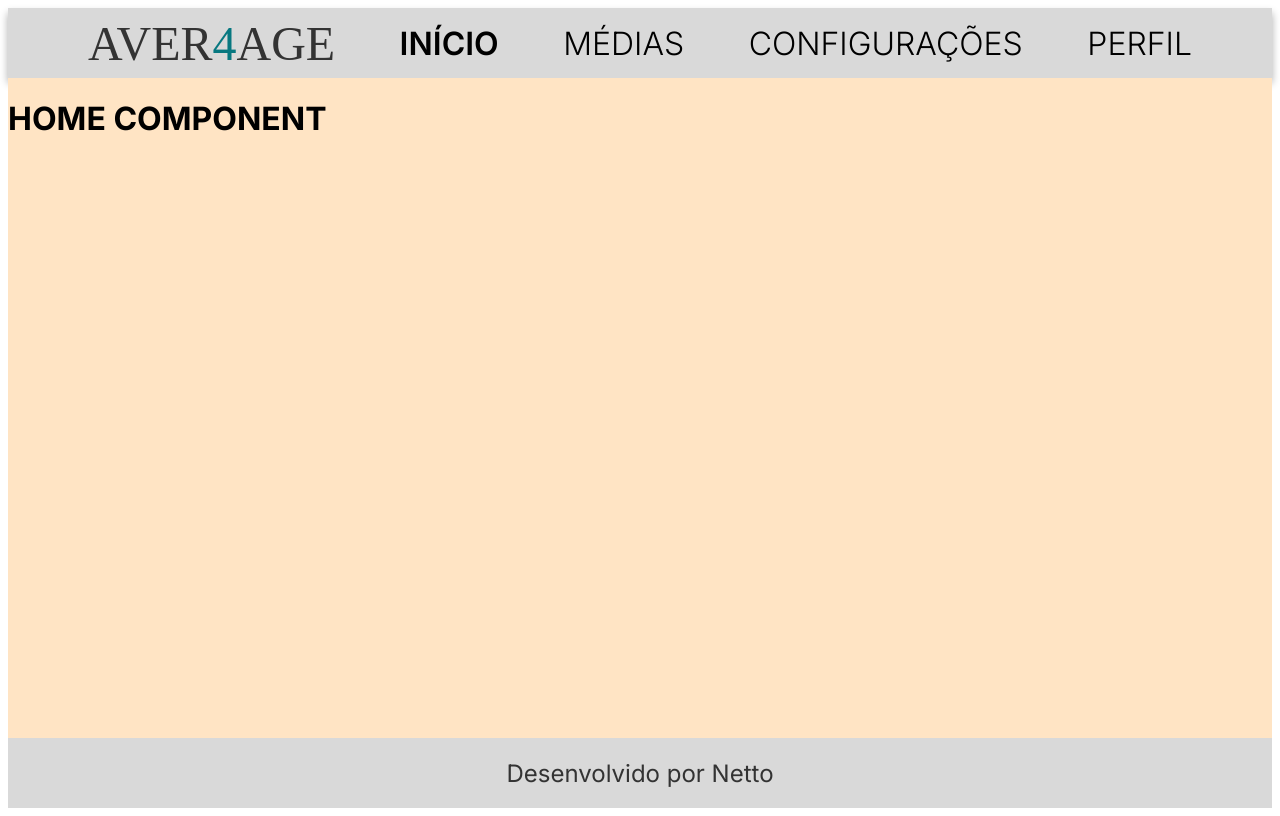
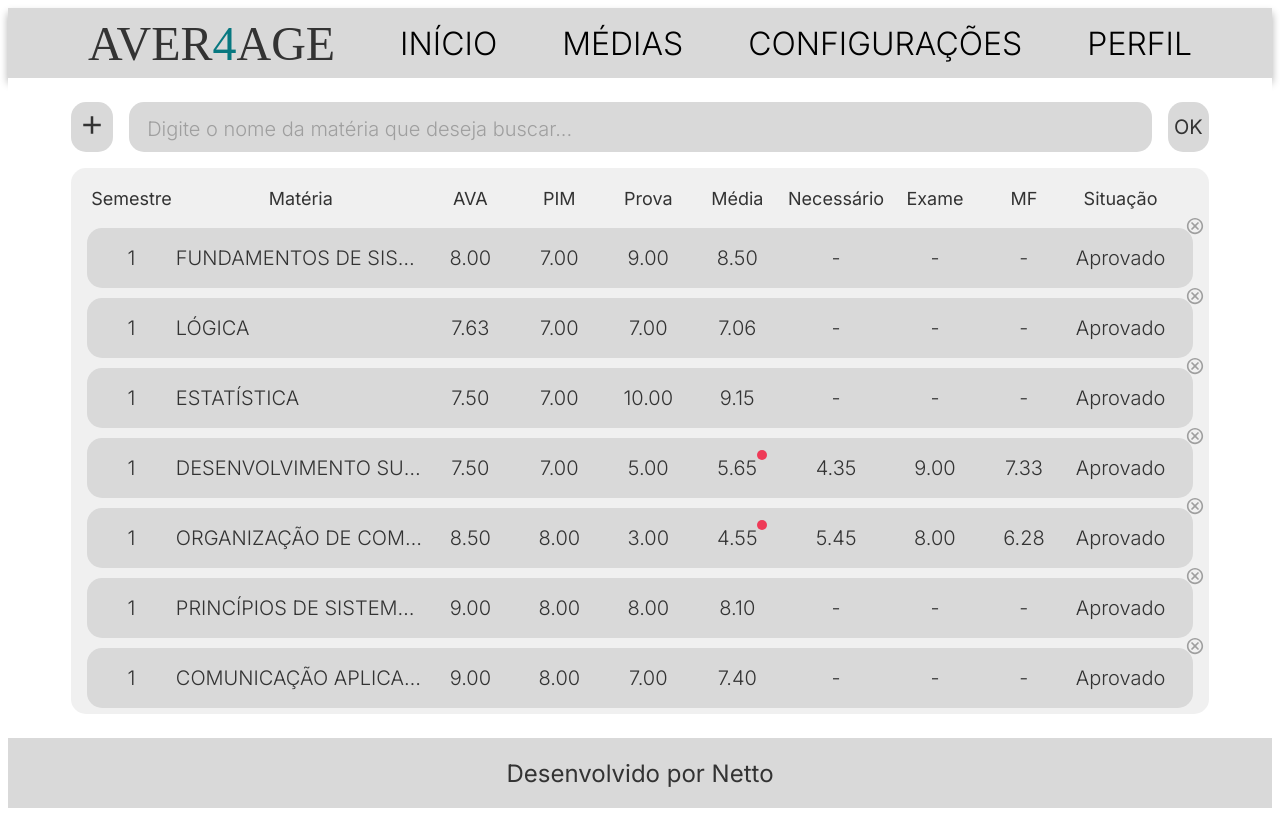
Before and after one commit to netto0/aver4age, a React (Vite) app: page / in a window 1280 px wide. Built offline with nearby package versions, Linux system fonts and the light colour scheme; data requests are answered from the project's data file; a web font is replaced by a local one.

Commit message:
so many changes

```diff
--- a/src/components/elements/Input.jsx
+++ b/src/components/elements/Input.jsx
@@ -1,10 +1,10 @@
 import styles from "./Input.module.css";
 
-export default function Input({ icon, label, value, align = "center", ...rest }) {
+export default function Input({ icon, label, value, onlyRead, align = "center", ...rest }) {
   return (
     <div className={styles.inputContainer}>
       {label && <label>{label}</label>}
-      <input type="text" value = {value || ""} {...rest} style={{ textAlign: align }} />
+      <input type="text" value = {value || ""} {...rest} readOnly={onlyRead} style={{ textAlign: align }} />
       {icon && (
         <button className={styles.button}>
           <span className={styles.svg}>{icon}</span>
--- a/src/components/elements/Input.module.css
+++ b/src/components/elements/Input.module.css
@@ -51,3 +51,18 @@
 .button:hover {
     cursor: pointer;
 }
+
+input:read-only {
+    /* border: 1px solid rgb(255, 111, 111); */
+    color: #fff;
+    box-shadow:
+    0 0 10px 0px red;
+}
+
+input:read-only:hover {
+    cursor: not-allowed;
+}
+
+input:read-only:focus {
+    outline: none;
+}
--- a/src/components/pages/Averages/ListBox.jsx
+++ b/src/components/pages/Averages/ListBox.jsx
@@ -36,7 +36,6 @@ export default function ListBox() {
     const response = await getSubject(id);
     if (response) {
       setFormData({ ...response });
-      // setFormData({...formData});
     }
   }, []);
 
@@ -52,14 +51,8 @@ export default function ListBox() {
     setModalActive(<DeleteSubjectBox />);
   };
 
-  const orderBy = (array, key, isNumber = true, descending = false) => {
-    if (isNumber) {
-      if (descending) {
-        return [...array].sort((a, b) => a[key] - b[key]);
-      } else {
-        return [...array].sort((a, b) => b[key] - a[key]);
-      }
-    } else {
+  const orderBy = (array, key, descending = false) => {
+    if(["name", "situation"].includes(key)){
       if (descending) {
         return [...array].sort((a, b) =>
           a[key].toLowerCase() < b[key].toLowerCase() ? -1 : 1
@@ -69,10 +62,17 @@ export default function ListBox() {
           a[key].toLowerCase() < b[key].toLowerCase() ? 1 : -1
         );
       }
+    } else {
+      if (descending) {
+        return [...array].sort((a, b) => a[key] - b[key]);
+      } else {
+        return [...array].sort((a, b) => b[key] - a[key]);
+      }
     }
+
   };
 
-  const ordered = orderBy(subjects, activeFilter[0], true, activeFilter[1]);
+  const ordered = orderBy(subjects, activeFilter[0], activeFilter[1]);
 
   useEffect(() => {
     getData();
@@ -80,6 +80,7 @@ export default function ListBox() {
 
   return (
     <div className={styles.listboxContainer}>
+      {/* {`${activeFilter[0]} | ${activeFilter[1] ? "Crescente" : "Decrescente"}`} */}
       <table>
         <thead>
           <tr>
@@ -95,9 +96,9 @@ export default function ListBox() {
                 (activeFilter[1] ? <LiaSortUpSolid /> : <LiaSortDownSolid />)}
             </th>
 
-            <th id="ava" onClick={(e) => changeFilter(e)}>
+            <th id="sum" onClick={(e) => changeFilter(e)}>
               AVA
-              {activeFilter[0] === "ava" &&
+              {activeFilter[0] === "sum" &&
                 (activeFilter[1] ? <LiaSortUpSolid /> : <LiaSortDownSolid />)}
             </th>
 
@@ -153,9 +154,16 @@ export default function ListBox() {
               subject.ava2,
               subject.ava3,
               subject.ava4,
-            ].includes("", null)
-
-            if (searchBarValue == "" || subject.name.includes(searchBarValue)) {
+            ].includes("", null);
+            if (
+              searchBarValue == "" ||
+              subject.name
+                .normalize("NFD")
+                .replace(/\p{Mn}/gu, "")
+                .includes(
+                  searchBarValue.normalize("NFD").replace(/\p{Mn}/gu, "")
+                )
+            ) {
               return (
                 <tr
                   key={subject.id}
@@ -168,6 +176,7 @@ export default function ListBox() {
 
                   <td
                     id="name"
+                    title={subject.name}
                     onClick={(e) => openEditPage(e)}
                     className={styles.subjectName}
                   >
@@ -179,7 +188,7 @@ export default function ListBox() {
                     onClick={(e) => openEditPage(e)}
                     className={`${styles.defaultWidth} ${styles.withCircle}`}
                   >
-                    {subject.sum}
+                    {Number(subject.sum).toFixed(2)}
                     {avaGradePending && (
                       <div
                         className={`${styles.indicatorCircle} ${styles.yellow}`}
@@ -210,7 +219,7 @@ export default function ListBox() {
                     onClick={(e) => openEditPage(e)}
                   >
                     {subject.average ? subject.average : "-"}
-                    {(subject.average < 7 && subject.average) && (
+                    {subject.average < 7 && subject.average && (
                       <div
                         className={`${styles.indicatorCircle} ${styles.red}`}
                         title="Média insuficiente"
--- a/src/components/pages/Averages/ListBox.module.css
+++ b/src/components/pages/Averages/ListBox.module.css
@@ -3,21 +3,19 @@
     width: 100%;
     min-width: 900px;
     height: 100%;
-    /* max-height: 663px; */
     border-radius: var(--defaultCurve);
     padding: 0 1rem;
     overflow-y: scroll;
 }
 
 .listboxContainer::-webkit-scrollbar {
-    width: 15px;
+    width: 5px;
 }
 
 .listboxContainer::-webkit-scrollbar-track {
-    margin: 1rem 0;
+    margin: 1rem;
     border-radius: var(--defaultCurve);
     background-color: var(--backgroundGray);
-
 }
 
 .listboxContainer::-webkit-scrollbar-thumb {
@@ -28,7 +26,10 @@
 
 .subjectName {
     text-align: left;
+    min-width: 200px;
     overflow-x: hidden;
+    white-space: nowrap;
+    word-break: keep-all;
     text-overflow: ellipsis;
 }
 
--- a/src/components/pages/Averages/ListMenu.jsx
+++ b/src/components/pages/Averages/ListMenu.jsx
@@ -8,8 +8,8 @@ import { GlobalSettingsContext } from "../../../providers/globalSettings";
 import AddOrEditSubjectBox from "../SubjectBoxes/AddOrEditSubjectBox";
 
 export default function ListMenu() {
-  const { setModalActive, searchBarValue,
-setSearchBarValue } = React.useContext(GlobalSettingsContext);
+  const { setModalActive, searchBarValue, setSearchBarValue } =
+    React.useContext(GlobalSettingsContext);
   const filterItem = ["Nome", "Média", "Situação"];
   const [currentIdx, setCurrentIdx] = useState(0);
   const [decrescentFilter, setDecrescentFilter] = useState(true);
@@ -23,8 +23,8 @@ setSearchBarValue } = React.useContext(GlobalSettingsContext);
   };
 
   const searchBarHandleChange = (e) => {
-    setSearchBarValue(e.target.value.toUpperCase())
-  }
+    setSearchBarValue(e.target.value.toUpperCase());
+  };
 
   return (
     <div className={styles.listMenuContainer}>
@@ -35,8 +35,8 @@ setSearchBarValue } = React.useContext(GlobalSettingsContext);
       />
       <Input
         placeholder={"Digite o nome da matéria que deseja buscar..."}
-        value= {searchBarValue}
-        icon={<PiMagnifyingGlassBold />}
+        value={searchBarValue}
+        // icon={<PiMagnifyingGlassBold />}
         align="left"
         onChange={(e) => searchBarHandleChange(e)}
       />
--- a/src/components/pages/SubjectBoxes/AddOrEditSubjectBox.jsx
+++ b/src/components/pages/SubjectBoxes/AddOrEditSubjectBox.jsx
@@ -43,7 +43,7 @@ export default function AddOrEditSubjectBox({ windowType }) {
         sumResult += 0;
       }
     });
-    return Number(sumResult).toFixed(2);
+    return sumResult.toString();
   };
 
   const getAverage = (formData) => {
@@ -70,7 +70,10 @@ export default function AddOrEditSubjectBox({ windowType }) {
 
   const getNeeded = (average) => {
     try {
-      if (average < 7) {
+      if(average === ""){
+        return "";
+      }
+      else if (average < 7) {
         return (10 - parseFloat(average)).toFixed(2).toString();
       } else {
         return "";
@@ -89,7 +92,6 @@ export default function AddOrEditSubjectBox({ windowType }) {
   };
 
   const getSituation = (formData) => {
-    // console.log("situation")
     const {
       ava1,
       ava2,
@@ -123,7 +125,7 @@ export default function AddOrEditSubjectBox({ windowType }) {
 
   // Define se o formulário é válido
   useEffect(() => {
-    if (formData.name !== null && formData.semester !== null) {
+    if (formData.name !== "" && formData.semester !== "") {
       setValidForm(true);
     } else {
       setValidForm(false);
@@ -165,20 +167,20 @@ export default function AddOrEditSubjectBox({ windowType }) {
 
   const closeScreen = () => {
     setFormData({
-      name: null,
-      semester: null,
-      ava1: null,
-      ava2: null,
-      ava3: null,
-      ava4: null,
-      sum: null,
-      pim: null,
-      exam: null,
-      average: null,
-      need: null,
-      summerSchoolGrade: null,
-      finalAverage: null,
-      situation: null,
+      name: "",
+      semester: "",
+      ava1: "",
+      ava2: "",
+      ava3: "",
+      ava4: "",
+      sum: "",
+      pim: "",
+      exam: "",
+      average: "",
+      need: "",
+      summerSchoolGrade: "",
+      finalAverage: "",
+      situation: "Pendente",
     });
     setModalActive(null);
   };
@@ -204,6 +206,7 @@ export default function AddOrEditSubjectBox({ windowType }) {
     }
   ) => {
     e.preventDefault();
+    const currentSituation = getSituation(formData)
     if (windowType === "add") {
       const res = await addSubject(
         name,
@@ -219,7 +222,7 @@ export default function AddOrEditSubjectBox({ windowType }) {
         need,
         summerSchoolGrade,
         finalAverage,
-        situation
+        currentSituation
       );
       if (res) {
         getData();
@@ -240,7 +243,7 @@ export default function AddOrEditSubjectBox({ windowType }) {
         need,
         summerSchoolGrade,
         finalAverage,
-        situation
+        currentSituation
       );
       if (res) {
         getData();
@@ -252,6 +255,7 @@ export default function AddOrEditSubjectBox({ windowType }) {
   return (
     <div className={styles.addSubjectContainer}>
       {/* {JSON.stringify(formData)} */}
+      {/* {formData.average} */}
       {/* {`Soma:${formData.sum} | Pim:${formData.pim} | Prova:${formData.exam} | Média:${formData.average} | Neces.:${formData.need} | MF: ${formData.finalAverage} | ${formData.situation}`}
       <br />
       <br />
@@ -352,6 +356,8 @@ export default function AddOrEditSubjectBox({ windowType }) {
           <Input
             name="summerSchool"
             label="Exame"
+            onlyRead = {formData.average && formData.average >= 7 }
+            title= {formData.average < 7 ? null : "Média acima de 7"}
             min={0}
             max={10}
             type="number"
@@ -373,7 +379,6 @@ export default function AddOrEditSubjectBox({ windowType }) {
             type="submit"
             color={validForm ? "green" : "disabled"}
             disabled={validForm ? false : true}
-            // onClick={(e) => handleSubmit(e, formData)}
           />
         </div>
       </form>
--- a/src/components/structure/Header.jsx
+++ b/src/components/structure/Header.jsx
@@ -17,7 +17,7 @@ export default function Header() {
             color: isPending ? "red" : "black",
           };
         }}
-        to="/"
+        to="/home"
       >
         INÍCIO
       </NavLink>
--- a/src/providers/globalSettings.jsx
+++ b/src/providers/globalSettings.jsx
@@ -22,7 +22,7 @@ export const GlobalSettingsProvider = (props) => {
     need: "",
     summerSchoolGrade: "",
     finalAverage: "",
-    situation:"",
+    situation:"Pendente",
     id:""
   });
   const [searchBarValue, setSearchBarValue] = useState("");
--- /dev/null
+++ b/src/routes/ComingSoon.jsx
@@ -0,0 +1,11 @@
+import React from "react";
+import styles from './ComingSoon.module.css'
+
+export default function ComingSoon({name}) {
+    return (
+        <div className={styles.comingContainer}>
+            <h1>Em Breve...</h1>
+            <h4>{name}</h4>
+        </div>
+    )
+}
--- /dev/null
+++ b/src/routes/ComingSoon.module.css
@@ -0,0 +1,13 @@
+.comingContainer {
+    background-color: #efefef;
+    color: var(--lightGray);
+    height: 100%;
+    display: flex;
+    flex-direction: column;
+    justify-content: center;
+    align-items: center;
+}
+
+.comingContainer h1 {
+    margin: 0;
+}
```
Also changed, not shown: src/main.jsx (+6 -3 lines).
